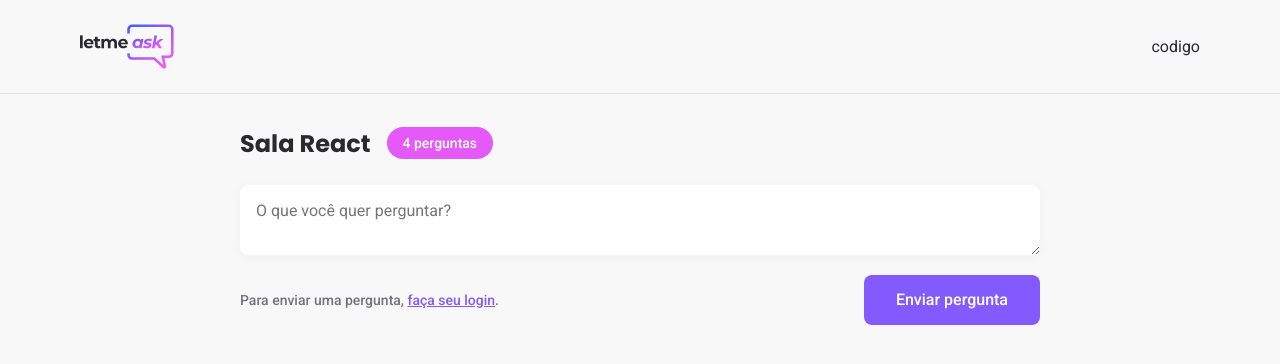
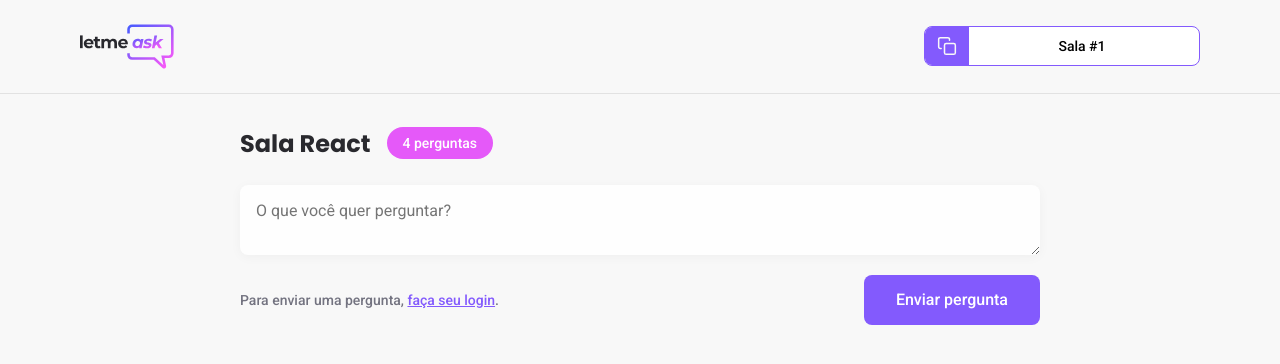
Before and after one commit to douglasconstancio/letmeask, a React (Create React App) app: page /rooms/1 in a window 1280 px wide. Shown: the top 364 px of the page. Built offline with nearby package versions, Linux system fonts and the light colour scheme; no server answers.

Commit message:
style room code button and clipboard functionality

```diff
--- /dev/null
+++ b/src/components/RoomCode.tsx
@@ -0,0 +1,22 @@
+import copyImg from '../assets/images/copy.svg'
+
+import '../styles/room-code.scss'
+
+type RoomCodeProps = {
+  code: string
+}
+
+export function RoomCode(props: RoomCodeProps) {
+  function copyRoomCodeToClipboard() {
+    navigator.clipboard.writeText(props.code)
+  }
+
+  return (
+    <button className='room-code' onClick={copyRoomCodeToClipboard}>
+      <div>
+        <img src={copyImg} alt='Copy room code'></img>
+      </div>
+      <span> Sala #{props.code}</span>
+    </button>
+  )
+}
--- a/src/pages/Room.tsx
+++ b/src/pages/Room.tsx
@@ -1,15 +1,23 @@
+import { useParams } from 'react-router-dom'
 import logoImg from '../assets/images/logo.svg'
 import { Button } from '../components/Button'
+import { RoomCode } from '../components/RoomCode'
 
 import '../styles/room.scss'
 
+type RoomParams = {
+  id: string
+}
+
 export function Room() {
+  const params = useParams<RoomParams>()
+
   return (
     <div id='page-room'>
       <header>
         <div className='content'>
           <img src={logoImg} alt='letmeask' />
-          <div>codigo</div>
+          <RoomCode code={params.id}/>
         </div>
       </header>
       <main>
--- /dev/null
+++ b/src/styles/room-code.scss
@@ -0,0 +1,32 @@
+.room-code {
+  height: 40px;
+  border-radius: 8px;
+  overflow: hidden;
+
+  background: #FFF;
+  border: 1px solid #835afd;
+  cursor: pointer;
+
+  display: flex;
+
+  div {
+    background: #835afd;
+    padding: 0 12px;
+    display: flex;
+    justify-content: center;
+    align-items: center;
+
+    height: 100%;
+  }
+
+  span {
+    display: block;
+    align-self: center;
+    flex: 1;
+    padding: 0 16px 0 12px;
+    width: 230px;
+    font-size: 14px;
+    font-weight: 500;
+  }
+
+}
```
